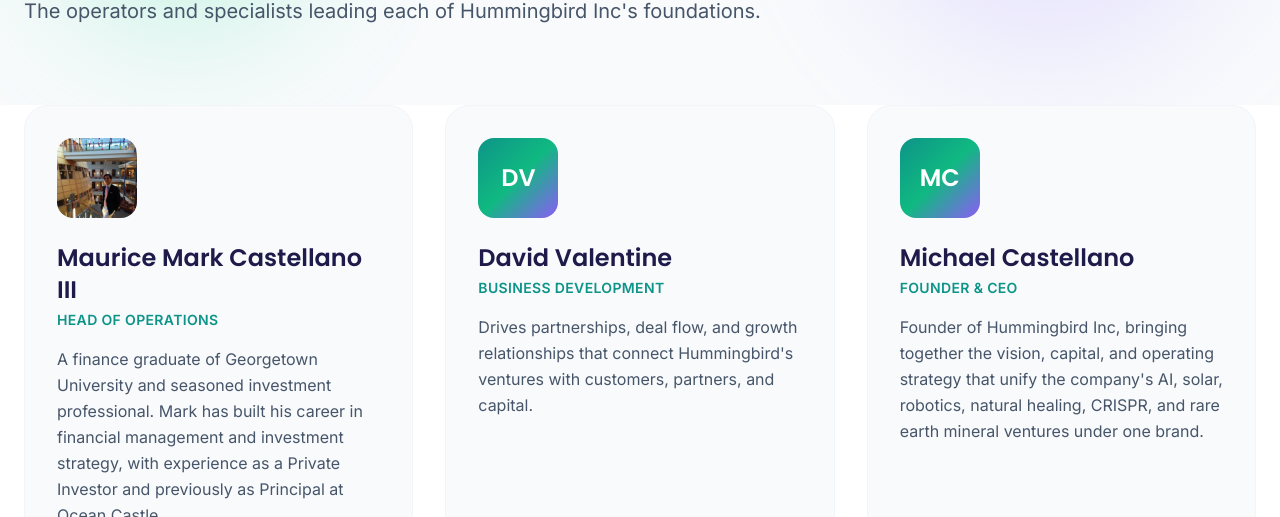
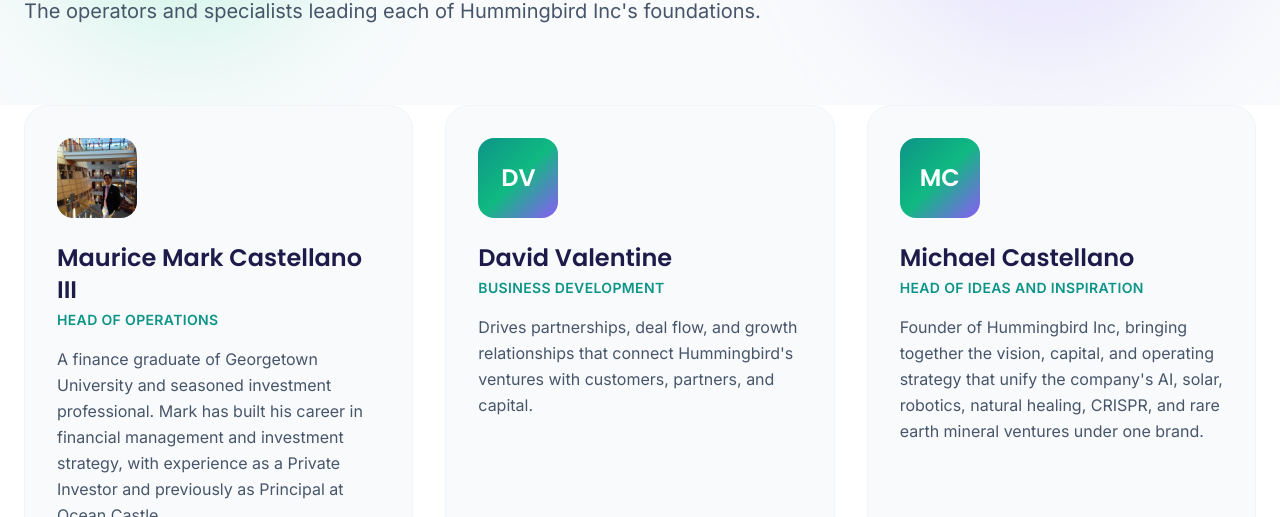
Before and after one commit to AEVentures/hummingbird-inc, a plain HTML site: page team/index.html in a window 1280 px wide. Shown: the part 283-800 px from the top of the page. Drawn offline with nearby package versions, Linux system fonts and the light colour scheme.

Commit message:
fix(team): update Michael Castellano's role to Head of Ideas and Inspiration

```diff
--- a/team/index.html
+++ b/team/index.html
@@ -153,7 +153,7 @@
               MC
             </div>
             <h3 class="text-2xl font-display font-semibold text-hummingbird-indigo mb-1">Michael Castellano</h3>
-            <p class="text-sm font-semibold tracking-wide text-hummingbird-teal uppercase mb-4">Founder &amp; CEO</p>
+            <p class="text-sm font-semibold tracking-wide text-hummingbird-teal uppercase mb-4">Head of Ideas and Inspiration</p>
             <p class="text-slate-600 leading-relaxed">Founder of Hummingbird Inc, bringing together the vision, capital, and operating strategy that unify the company's AI, solar, robotics, natural healing, CRISPR, and rare earth mineral ventures under one brand.</p>
           </article>
 
```
